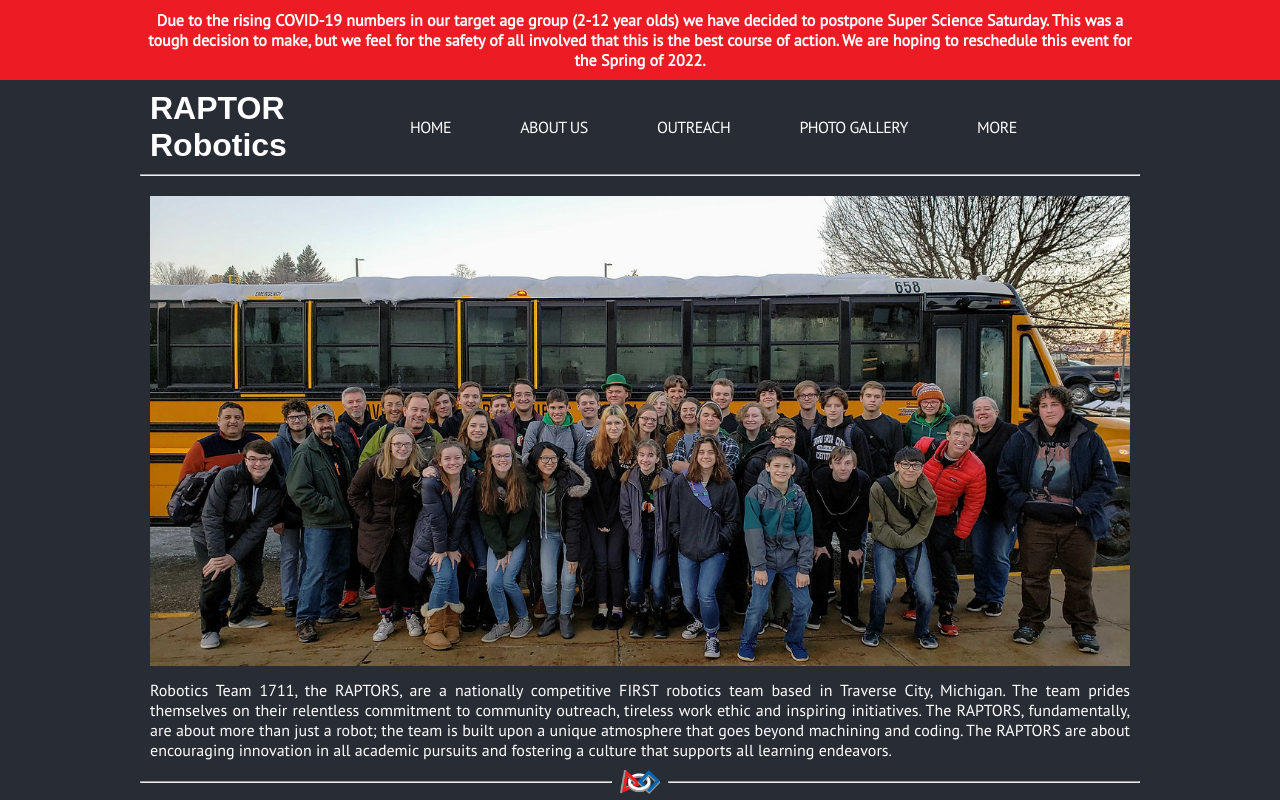
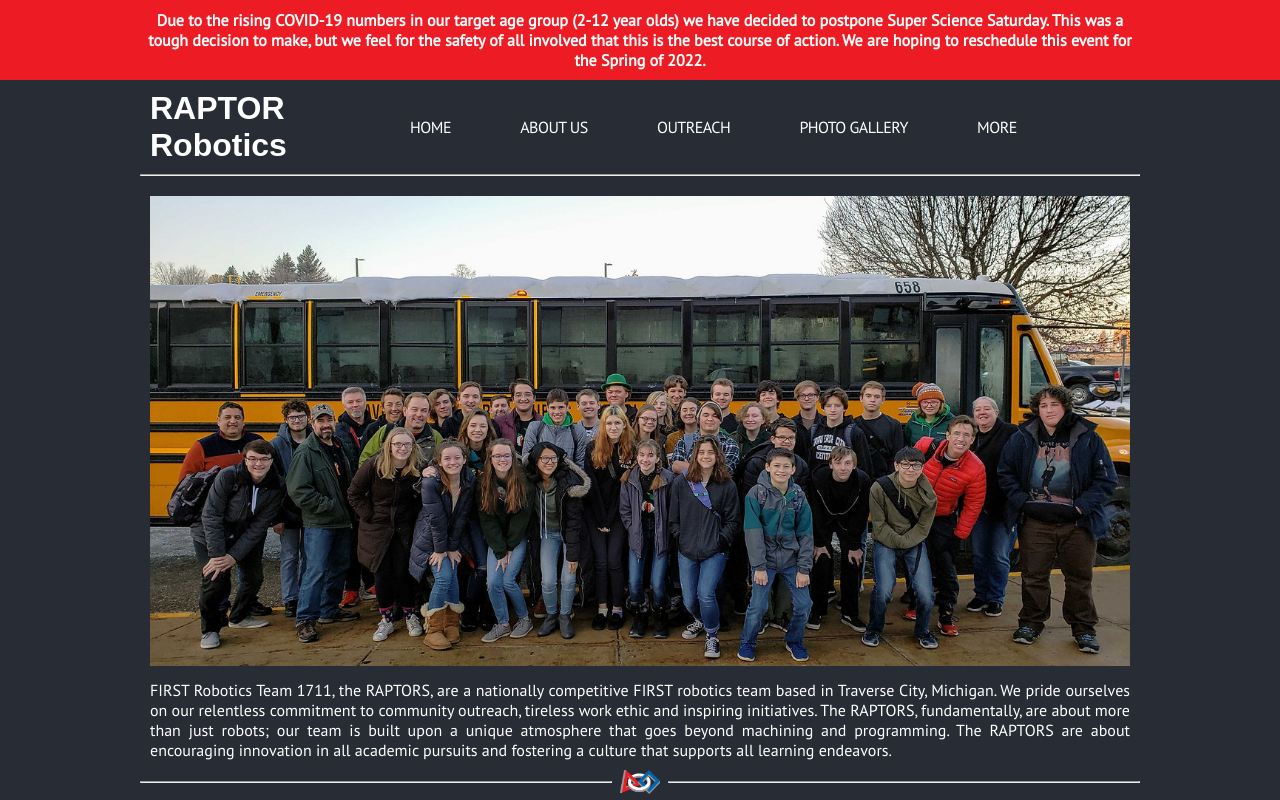
Before and after one commit to minigamerking/raptors1711.com, a React (Create React App) app: page / in a window 1280 px wide. Built offline with nearby package versions, Linux system fonts and the light colour scheme; a web font is replaced by a local one.

Commit message:
Slightly updated homepage copy.

```diff
--- a/src/react/pages/home.tsx
+++ b/src/react/pages/home.tsx
@@ -15,7 +15,14 @@
 				<img src={teamKickoffPicture}
 					 alt="The Raptors at their 2019 kickoff event."
 				     className="banner-image" />
-				<p>Robotics Team 1711, the RAPTORS, are a nationally competitive FIRST robotics team based in Traverse City, Michigan. The team prides themselves on their relentless commitment to community outreach, tireless work ethic and inspiring initiatives. The RAPTORS, fundamentally, are about more than just a robot; the team is built upon a unique atmosphere that goes beyond machining and coding. The RAPTORS are about encouraging innovation in all academic pursuits and fostering a culture that supports all learning endeavors.</p>
+				<p>
+					FIRST Robotics Team 1711, the RAPTORS, are a nationally competitive FIRST robotics team based in
+					Traverse City, Michigan. We pride ourselves on our relentless commitment to community outreach,
+					tireless work ethic and inspiring initiatives. The RAPTORS, fundamentally, are about more than just
+					robots; our team is built upon a unique atmosphere that goes beyond machining and programming. The
+					RAPTORS are about encouraging innovation in all academic pursuits and fostering a culture that
+					supports all learning endeavors.
+				</p>
 			</Page>
 		);
 
```
